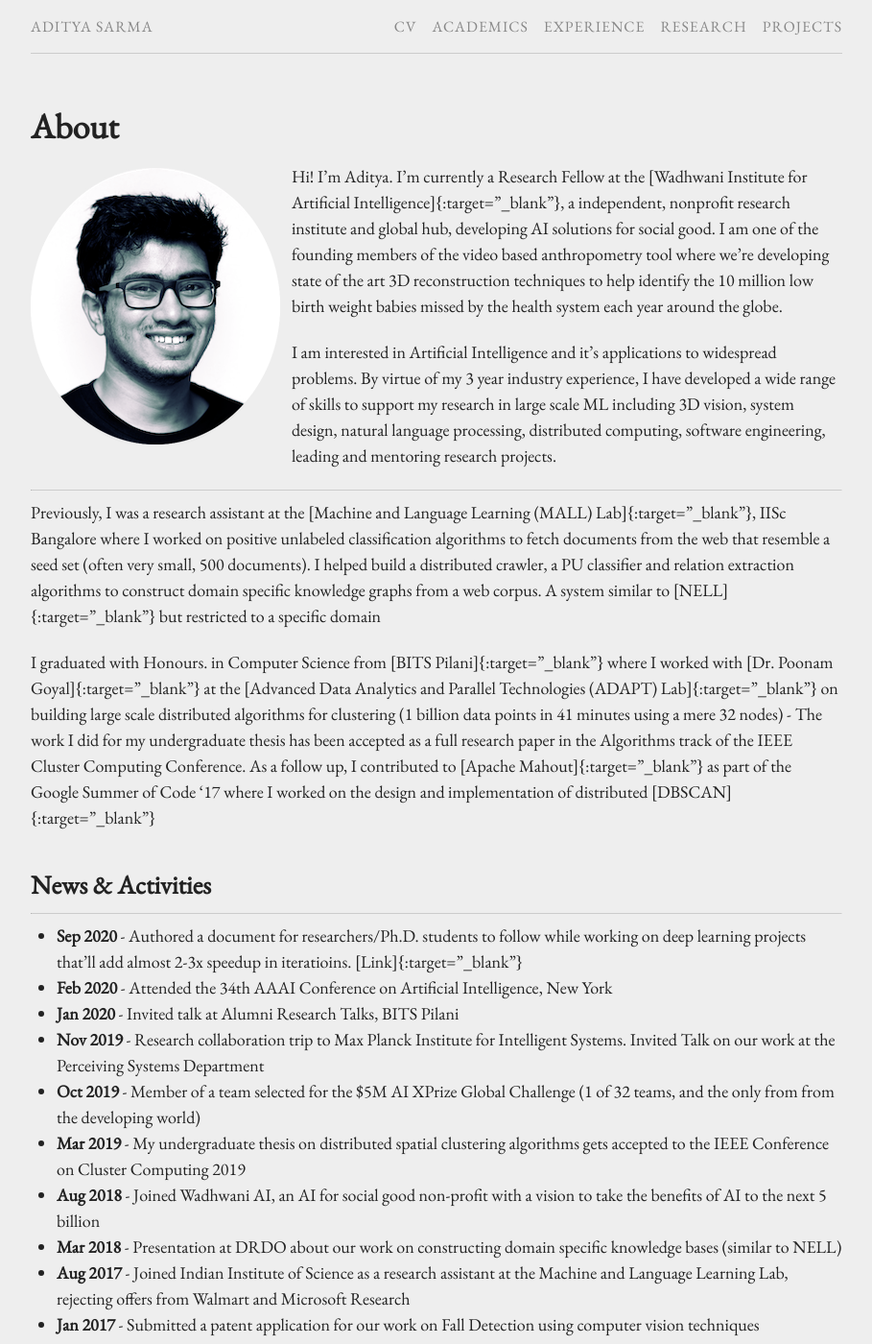
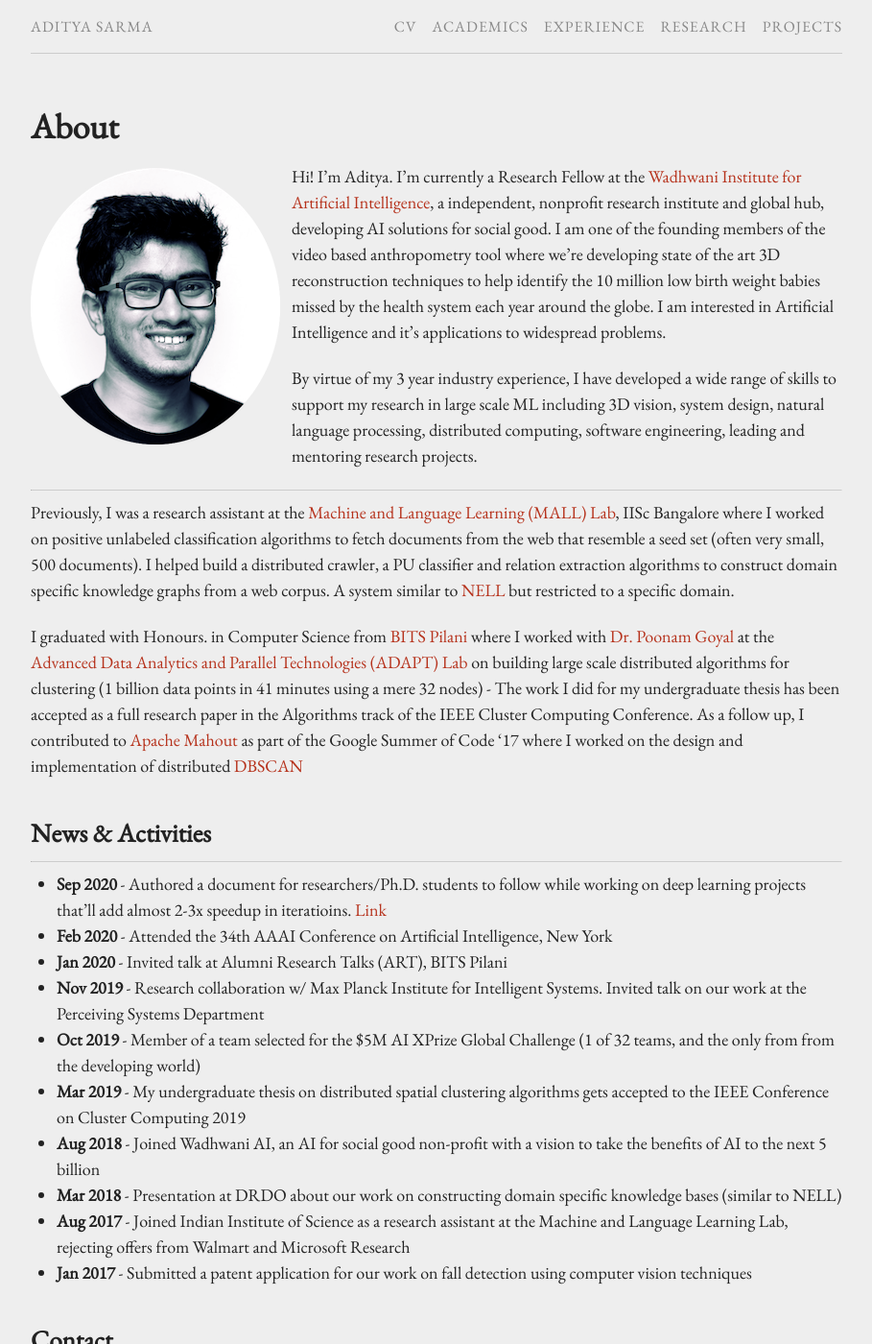
Before and after one commit to sanchit-ahuja/sanchit-ahuja.github.io, a Jekyll site: the page built from index.md, in a window 1280 px wide and 1400 px high. Shown: the whole window at 96% size, without its empty margins (185-1094 px from the left). Built offline with Jekyll 4.4.1, drawn with Linux system fonts in a browser that asks for light colours; some of the changed text lies outside the part shown.

Commit message:
Website update phase 1

```diff
--- a/index.md
+++ b/index.md
@@ -6,28 +6,31 @@ permalink: /
 
 {% include image.html url="images/photo.png" caption="" max_width="300px" align="left" %}
 
-Hi! I'm Aditya. I'm currently a Research Fellow at the [Wadhwani Institute for Artificial Intelligence]{:target="_blank"}, a independent, nonprofit research institute and global hub, developing AI solutions for social good. I am one of the founding members of the video based anthropometry tool where we're developing state of the art 3D reconstruction techniques to help identify the 10 million low birth weight babies missed by the health system each year around the globe.
+Hi! I'm Aditya. I'm currently a Research Fellow at the [Wadhwani Institute for Artificial Intelligence](https://wadhwaniai.org){:target="_blank"}, a independent, nonprofit research institute and global hub, developing AI solutions for social good. I am one of the founding members of the video based anthropometry tool where we're developing state of the art 3D reconstruction techniques to help identify the 10 million low birth weight babies missed by the health system each year around the globe.
+I am interested in Artificial Intelligence and it's applications to widespread problems.
 
-I am interested in Artificial Intelligence and it's applications to widespread problems.
 By virtue of my 3 year industry experience, I have developed a wide range of skills to support my research in large scale ML including 3D vision, system design, natural language processing, distributed computing, software engineering, leading and mentoring research projects.
 
+
 ---
-Previously, I was a research assistant at the [Machine and Language Learning (MALL) Lab]{:target="_blank"}, IISc Bangalore where I worked on positive unlabeled classification algorithms to fetch documents from the web that resemble a seed set (often very small, 500 documents). I helped build a distributed crawler, a PU classifier and relation extraction algorithms to construct domain specific knowledge graphs from a web corpus. A system similar to [NELL]{:target="_blank"} but restricted to a specific domain
+Previously, I was a research assistant at the [Machine and Language Learning (MALL) Lab](http://malllabiisc.github.io/){:target="_blank"}, IISc Bangalore where I worked on positive unlabeled classification algorithms to fetch documents from the web that resemble a seed set (often very small, 500 documents). I helped build a distributed crawler, a PU classifier and relation extraction algorithms to construct domain specific knowledge graphs from a web corpus. A system similar to [NELL](http://rtw.ml.cmu.edu/rtw/){:target="_blank"} but restricted to a specific domain.
 
-I graduated with Honours. in Computer Science from [BITS Pilani]{:target="_blank"} where I worked with [Dr. Poonam Goyal]{:target="_blank"} at the [Advanced Data Analytics and Parallel Technologies (ADAPT) Lab]{:target="_blank"} on building large scale distributed algorithms for clustering (1 billion data points in 41 minutes using a mere 32 nodes) - The work I did for my undergraduate thesis has been accepted as a full research paper in the Algorithms track of the IEEE Cluster Computing Conference. As a follow up, I contributed to [Apache Mahout]{:target="_blank"} as part of the Google Summer of Code '17 where I worked on the design and implementation of distributed [DBSCAN]{:target="_blank"}
+
+I graduated with Honours. in Computer Science from [BITS Pilani](http://www.bits-pilani.ac.in/){:target="_blank"} where I worked with [Dr. Poonam Goyal](http://www.bits-pilani.ac.in/pilani/poonam/profile){:target="_blank"} at the [Advanced Data Analytics and Parallel Technologies (ADAPT) Lab](http://www.bits-pilani.ac.in/pilani/computerscience/){:target="_blank"} on building large scale distributed algorithms for clustering (1 billion data points in 41 minutes using a mere 32 nodes) - The work I did for my undergraduate thesis has been accepted as a full research paper in the Algorithms track of the IEEE Cluster Computing Conference. As a follow up, I contributed to [Apache Mahout](http://mahout.apache.org/){:target="_blank"} as part of the Google Summer of Code '17 where I worked on the design and implementation of distributed [DBSCAN](https://www.aaai.org/Papers/KDD/1996/KDD96-037.pdf){:target="_blank"}
+
 
 ## News & Activities
 ---
-- **Sep 2020** - Authored a document for researchers/Ph.D. students to follow while working on deep learning projects that'll add almost 2-3x speedup in iteratioins. [Link]{:target="_blank"}
+- **Sep 2020** - Authored a document for researchers/Ph.D. students to follow while working on deep learning projects that'll add almost 2-3x speedup in iteratioins. [Link](https://docs.google.com/document/d/1ckW0kn4_yxxRhxWeR-HS9JM-IoefzjB0op5Rz65rFnI/edit?usp=sharing){:target="_blank"}
 - **Feb 2020** - Attended the 34th AAAI Conference on Artificial Intelligence, New York
-- **Jan 2020** - Invited talk at Alumni Research Talks, BITS Pilani
-- **Nov 2019** - Research collaboration trip to Max Planck Institute for Intelligent Systems. Invited Talk on our work at the Perceiving Systems Department
+- **Jan 2020** - Invited talk at Alumni Research Talks (ART), BITS Pilani
+- **Nov 2019** - Research collaboration w/ Max Planck Institute for Intelligent Systems. Invited talk on our work at the Perceiving Systems Department
 - **Oct 2019** - Member of a team selected for the $5M AI XPrize Global Challenge (1 of 32 teams, and the only from from the developing world)
 - **Mar 2019** - My undergraduate thesis on distributed spatial clustering algorithms gets accepted to the IEEE Conference on Cluster Computing 2019
 - **Aug 2018** - Joined Wadhwani AI, an AI for social good non-profit with a vision to take the benefits of AI to the next 5 billion
 - **Mar 2018** - Presentation at DRDO about our work on constructing domain specific knowledge bases (similar to NELL)
 - **Aug 2017** - Joined Indian Institute of Science as a research assistant at the Machine and Language Learning Lab, rejecting offers from Walmart and Microsoft Research
-- **Jan 2017** - Submitted a patent application for our work on Fall Detection using computer vision techniques
+- **Jan 2017** - Submitted a patent application for our work on fall detection using computer vision techniques
 
 ## Contact
 ---
```
Also changed, not shown: other parts of index.md (+2 -18 lines), projects.md (+13 -2 lines), research.md (+3 -0 lines), academics.md (line endings or trailing spaces).
